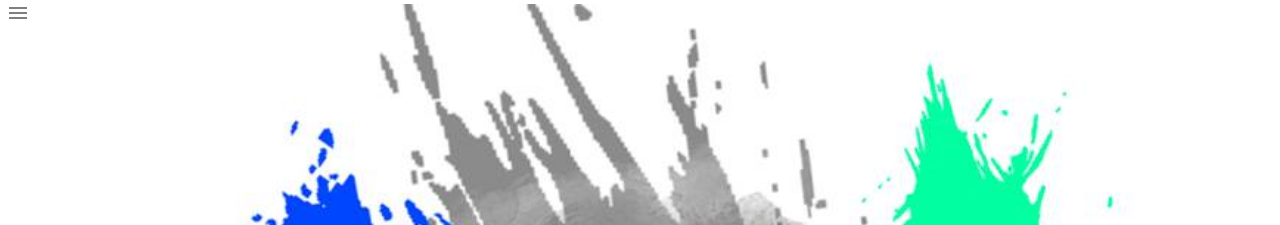
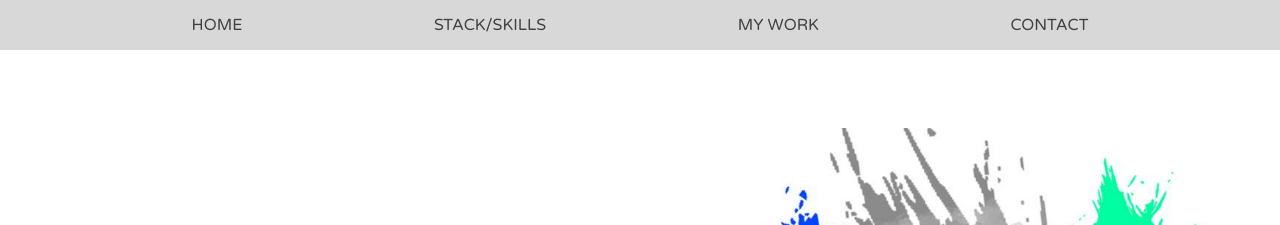
Before and after one commit to Zeus3hd/ahdhani, a React (Create React App) app: page / in a window 1280 px wide. Shown: the top 225 px of the page. Built offline with nearby package versions, Linux system fonts and the light colour scheme.

Commit message:
tablet support

```diff
--- a/src/App.css
+++ b/src/App.css
@@ -201,25 +201,20 @@ a {
   height: 100%;
   margin: 20px auto;
 }
-/* nav ul {
-  list-style: none;
-
+@media only screen and (min-width: 768px) {
+  .nav-bar nav {
+    left: 0;
+    height: 50px;
+    width: 100%;
+  }
+  .nav-bar nav ul {
+    position: relative;
     display: flex;
+    margin: 0;
     justify-content: space-evenly;
-  text-transform: uppercase;
-  margin-right: 50%;
   }
-nav ul li a {
-  text-decoration: none;
-  color: grey;
-  transition: 0.3s;
-  border-top: 1px solid rgba(0, 0, 0, 0);
-  border-bottom: 1px solid rgba(0, 0, 0, 0);
-}
-nav ul li a:hover {
-  color: #d35585;
-  border-top: 1px solid #d35585;
-  border-bottom: 1px solid #d35585;
+  #menu-button {
+    opacity: 0;
   }
   #landing-content {
     display: flex;
@@ -227,218 +222,27 @@ nav ul li a:hover {
   }
   #landing-content img {
     width: 50%;
-  max-height: 100vh;
     filter: saturate(0%);
     filter: hue-rotate(0);
     animation: anim 10s infinite;
+    margin: 10% 0;
+    margin-bottom: 0;
   }
   #landing-content p {
     align-self: center;
-  text-align: justify;
-  font-size: 18px;
-  color: #757575;
-  background: linear-gradient(-45deg, #d35585, #b16957, #2098c4, #1ead8c);
-  background-clip: text;
-  -webkit-background-clip: text;
-  -webkit-text-fill-color: transparent;
-  filter: saturate(0%);
-  filter: hue-rotate(0);
-  animation: anim 15s infinite;
-  margin: 30px;
-  padding: 20px;
-  width: 50%;
-  min-width: 30%;
   }
-
-@keyframes anim {
-  50% {
-    filter: saturate(100%);
-    filter: hue-rotate(360deg);
-  }
-  100% {
-    filter: saturate(50%);
-    filter: hue-rotate(0);
-  }
-}
-#rect-top {
-  width: 50%;
-  height: 150px;
-  margin: auto;
-  margin-bottom: 20px;
-  transform: translate(-100px, 20px);
-  border: 1px solid #b16957;
-  filter: saturate(0%);
-  filter: hue-rotate(0);
-  animation: anim 5s infinite;
-}
-#rect-bottom {
-  width: 50%;
-  height: 150px;
-  margin: auto;
-  margin-bottom: 20px;
-  transform: translate(50px, -90px);
-  border: 1px solid #b16957;
-  filter: saturate(0%);
-  filter: hue-rotate(0);
-  animation: anim 5s infinite;
-}
-
-#rect-bottom h2 {
-  margin-top: -15px;
-  background: linear-gradient(-45deg, #d35585, #91898c);
-  background-clip: text;
-  -webkit-background-clip: text;
-  -webkit-text-fill-color: transparent;
-  margin-left: 10px;
-  font-size: 1.5vw;
-}
-#rect-bottom p {
-  margin-left: 10px;
-  background: linear-gradient(-45deg, #d35585, #91898c);
-  background-clip: text;
-  -webkit-background-clip: text;
-  -webkit-text-fill-color: transparent;
-}
-
-.section-container {
-  display: flex;
-  margin: 10px;
-  color: grey;
-}
-.section-container > div {
-  width: 50%;
-  margin: 10%;
-}
-#stack {
-  display: flex;
-  flex-wrap: wrap;
-  align-content: center;
-}
-#stack div {
-  width: 33%;
-  text-align: center;
-}
-#stack div img {
-  width: 50%;
-}
-#features {
-  border-right: 1px solid rgb(150, 150, 150);
-  padding: 60px;
-}
-#features div {
-  text-align: justify;
-  padding: 10px;
-  box-sizing: border-box;
-}
-#skills-phrase {
-  text-align: center;
-  color: grey;
-  text-transform: uppercase;
-}
-
   .projects-container {
     display: flex;
+    flex-direction: row;
+    align-items: initial;
+    justify-content: center;
+    color: grey;
+    text-align: justify;
     flex-wrap: wrap;
-  margin: 15px;
   }
   .projects-container div {
     width: 30%;
-  text-align: justify;
-  display: flex;
-  flex-direction: column;
-  color: grey;
-  box-shadow: 0 10px 20px rgba(0, 0, 0, 0.19), 0 6px 6px rgba(0, 0, 0, 0.23);
-  margin: 15px;
-  text-align: center;
-}
-.projects-container div img {
-  width: 100%;
-  margin: 0;
+    margin: 11px;
     padding: 0;
   }
-.projects-container div p {
-  width: 90%;
-  padding: 5px;
-  margin: 5px;
 }
-
-#projects h2 {
-  text-align: center;
-  color: grey;
-  animation: fade_anim 3s ease-in infinite;
-}
-
-@keyframes fade_anim {
-  50% {
-    color: darkgray;
-  }
-  100% {
-    color: grey;
-  }
-}
-.item-1,
-.item-2,
-.item-3 {
-  position: absolute;
-  display: block;
-  width: 40%;
-  left: 0;
-  font-size: 1.1em;
-  animation-duration: 20s;
-  animation-timing-function: ease-in-out;
-  animation-iteration-count: infinite;
-}
-
-.item-1 {
-  animation-name: anim-1;
-}
-
-.item-2 {
-  animation-name: anim-2;
-}
-
-.item-3 {
-  animation-name: anim-3;
-}
-@keyframes anim-1 {
-  0%,
-  8.3% {
-    opacity: 0;
-  }
-  8.3%,
-  25% {
-    opacity: 1;
-  }
-  33.33%,
-  100% {
-    opacity: 0;
-  }
-}
-@keyframes anim-2 {
-  0%,
-  33.33% {
-    opacity: 0;
-  }
-  41.63%,
-  58.29% {
-    opacity: 1;
-  }
-  66.66%,
-  100% {
-    opacity: 0;
-  }
-}
-
-@keyframes anim-3 {
-  0%,
-  66.66% {
-    opacity: 0;
-  }
-  74.96%,
-  91.62% {
-    opacity: 1;
-  }
-  100% {
-    opacity: 0;
-  }
-} */
```
Lines whose indentation alone changed are shown as unchanged.
